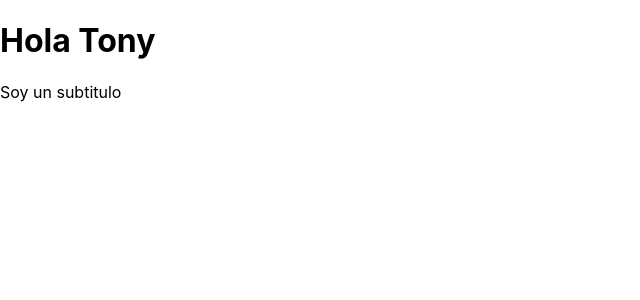
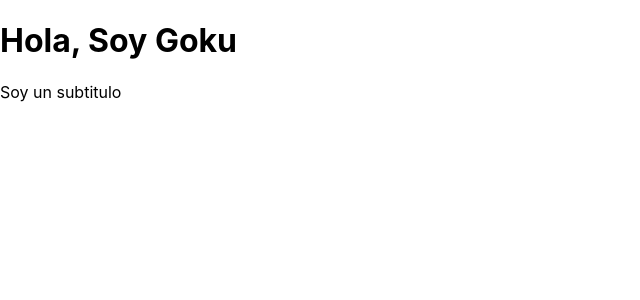
Before and after one commit to tonyinuma/practice-react, a React (Create React App) app: page / in a window 1280 px wide. Shown: the top 300 px of the page, without its empty margins (0-640 px from the left). Built offline with nearby package versions, Linux system fonts and the light colour scheme.

Commit message:
Add: Pruebas en componentes

```diff
--- a/src/index.js
+++ b/src/index.js
@@ -4,6 +4,6 @@ import "./index.css";
 import PrimeraApp from "./PrimeraApp";
 
 ReactDOM.render(
-    <PrimeraApp saludo={"Hola Tony"} />,
+    <PrimeraApp saludo={"Hola, Soy Goku"} />,
     document.getElementById("root")
 );
```
Also changed, not shown: 1 other file (tests, documents, lock files or other folders).
